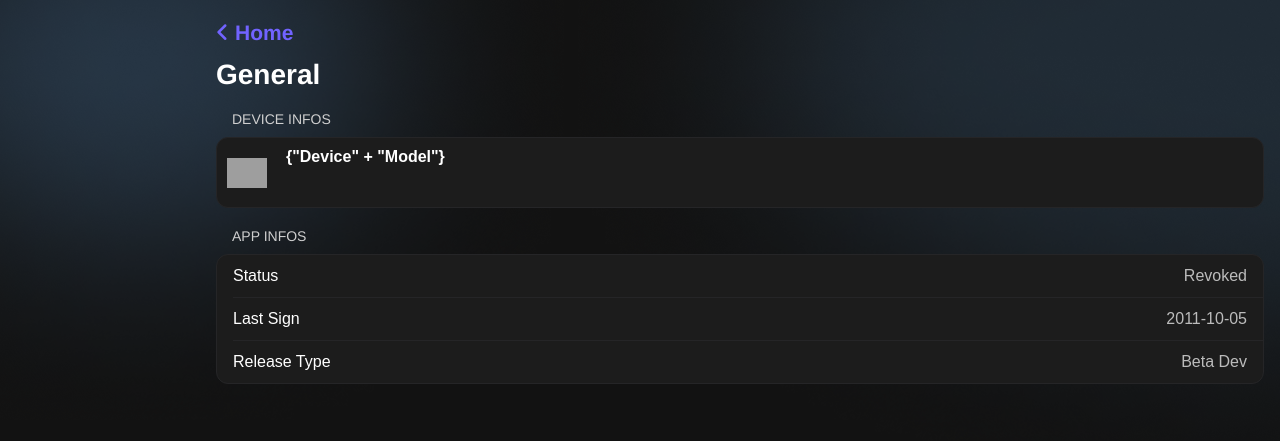
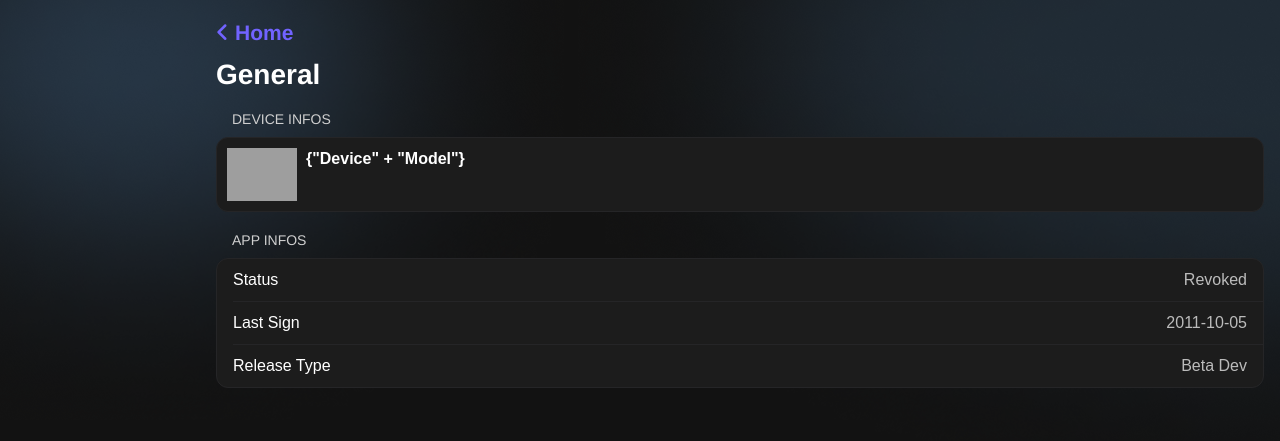
Before and after one commit to Ibinou/iTweakHub, a PHP site: page /settings/general.html in a window 1280 px wide. Shown: the top 441 px of the page. Run offline with PHP 8.4, Linux system fonts and the light colour scheme; some libraries are stand-ins or nearby versions; grey boxes are pictures that could not be loaded.

Commit message:
Update styles.css

```diff
--- a/css/styles.css
+++ b/css/styles.css
@@ -396,9 +396,8 @@ select option {
 }
 
 .deviceinfos img {
-  width: 40px;
+  width: 70px;
   height: auto;
-  margin-right: 10px;
 }
 
 .deviceinfos .infos {
```
